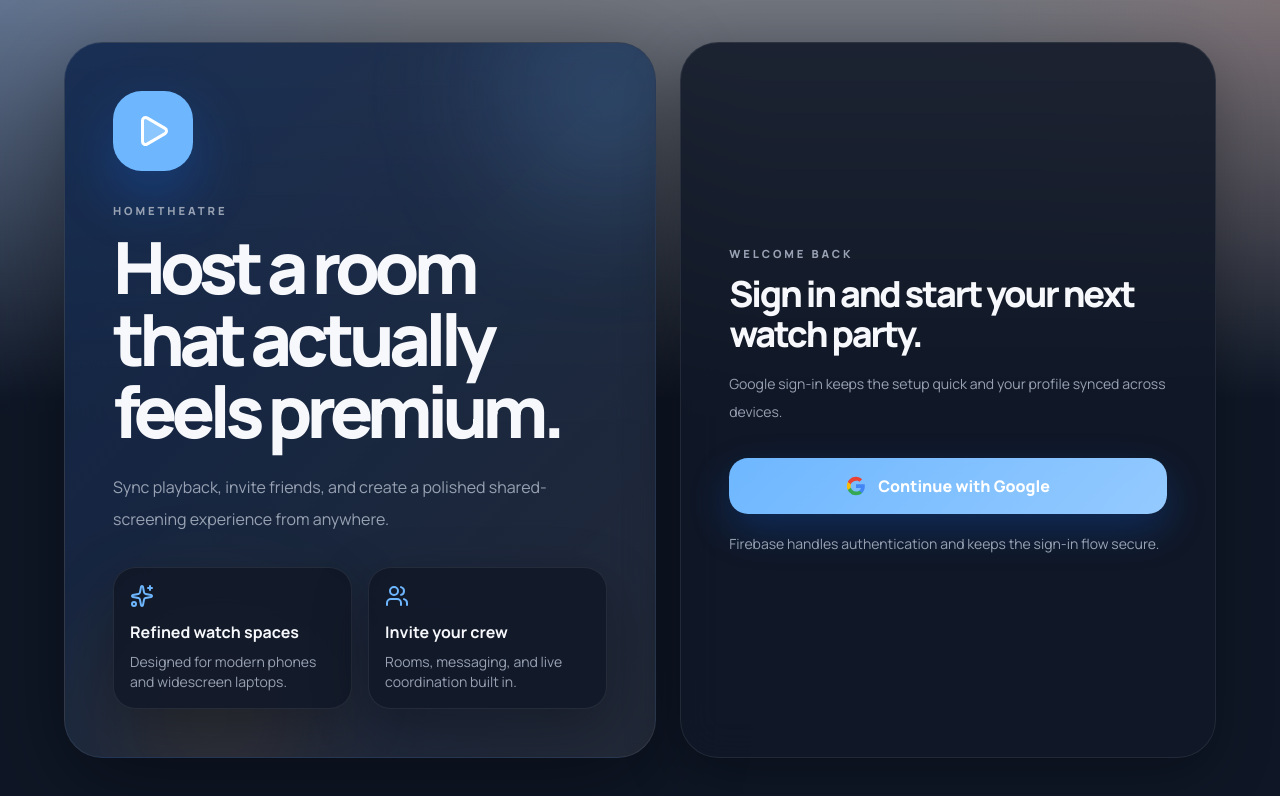
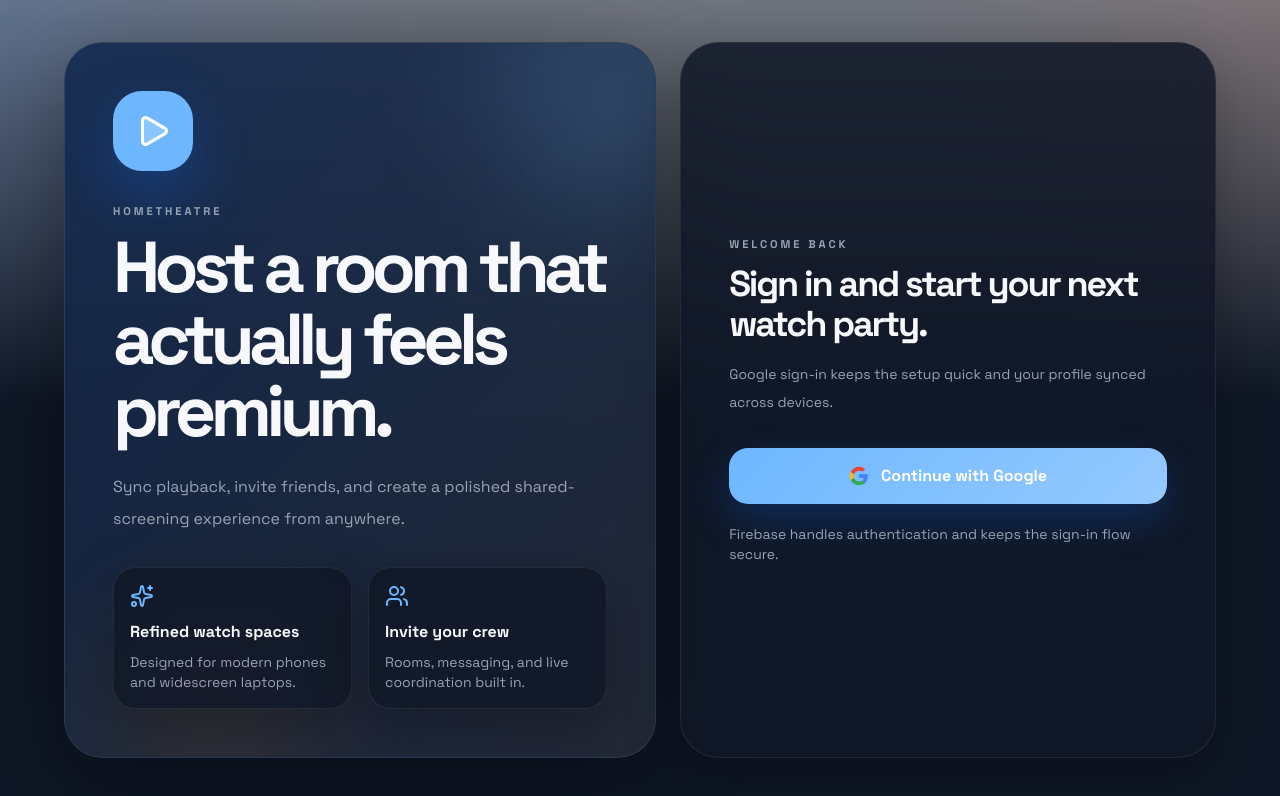
Before and after one commit to Garrixxc/hometheatre, a React (Vite) app: page / in a window 1280 px wide. Shown: the top 796 px of the page. Built offline with nearby package versions, Linux system fonts and the light colour scheme; no server answers.

Commit message:
style: Update primary font from Manrope to Space Grotesk.

```diff
--- a/src/index.css
+++ b/src/index.css
@@ -1,8 +1,8 @@
-@import url('https://fonts.googleapis.com/css2?family=Manrope:wght@400;500;600;700;800&display=swap');
+@import url('https://fonts.googleapis.com/css2?family=Space+Grotesk:wght@300;400;500;600;700&display=swap');
 @import "tailwindcss";
 
 @theme {
-  --font-sans: "Manrope", ui-sans-serif, system-ui, sans-serif;
+  --font-sans: "Space Grotesk", ui-sans-serif, system-ui, sans-serif;
 
   --color-background: var(--background);
   --color-foreground: var(--foreground);
```
